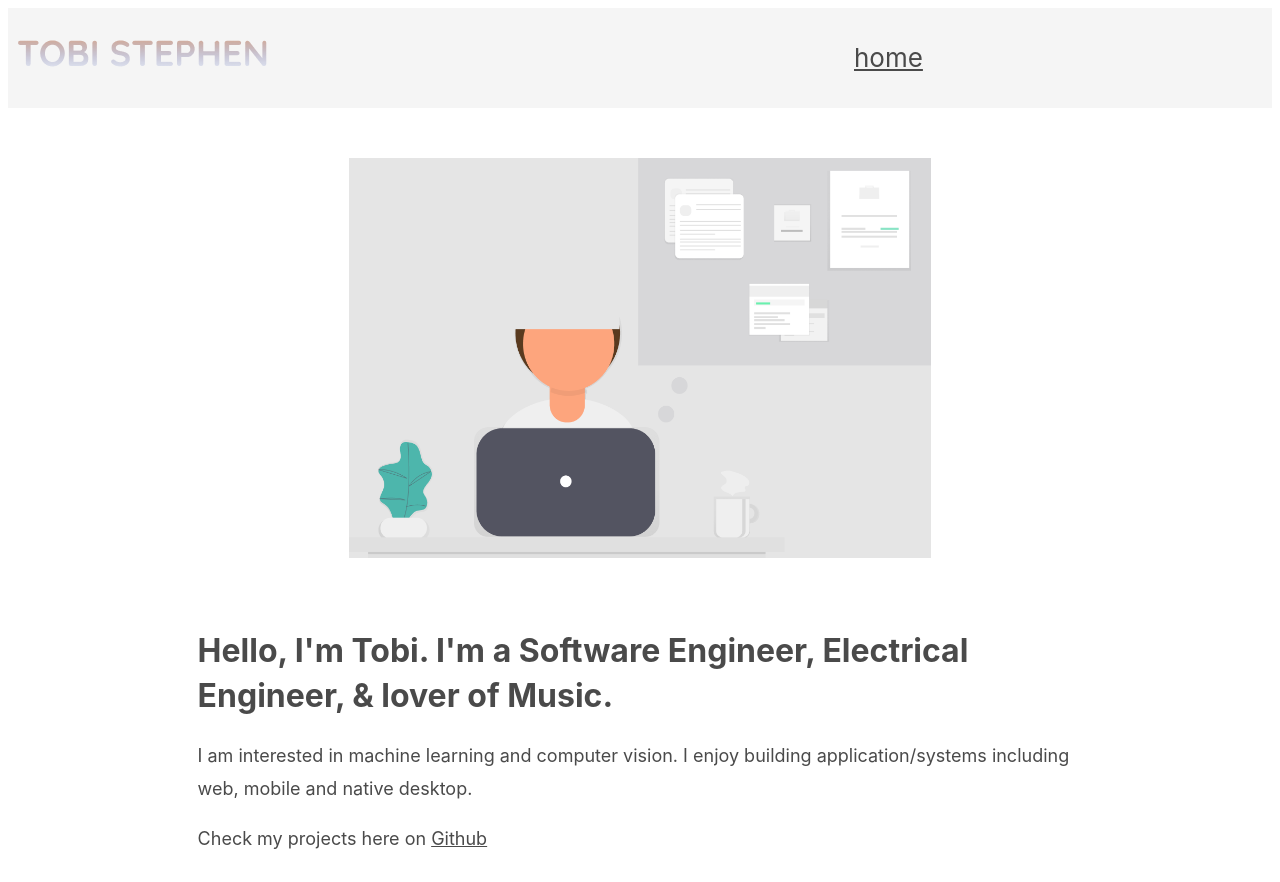
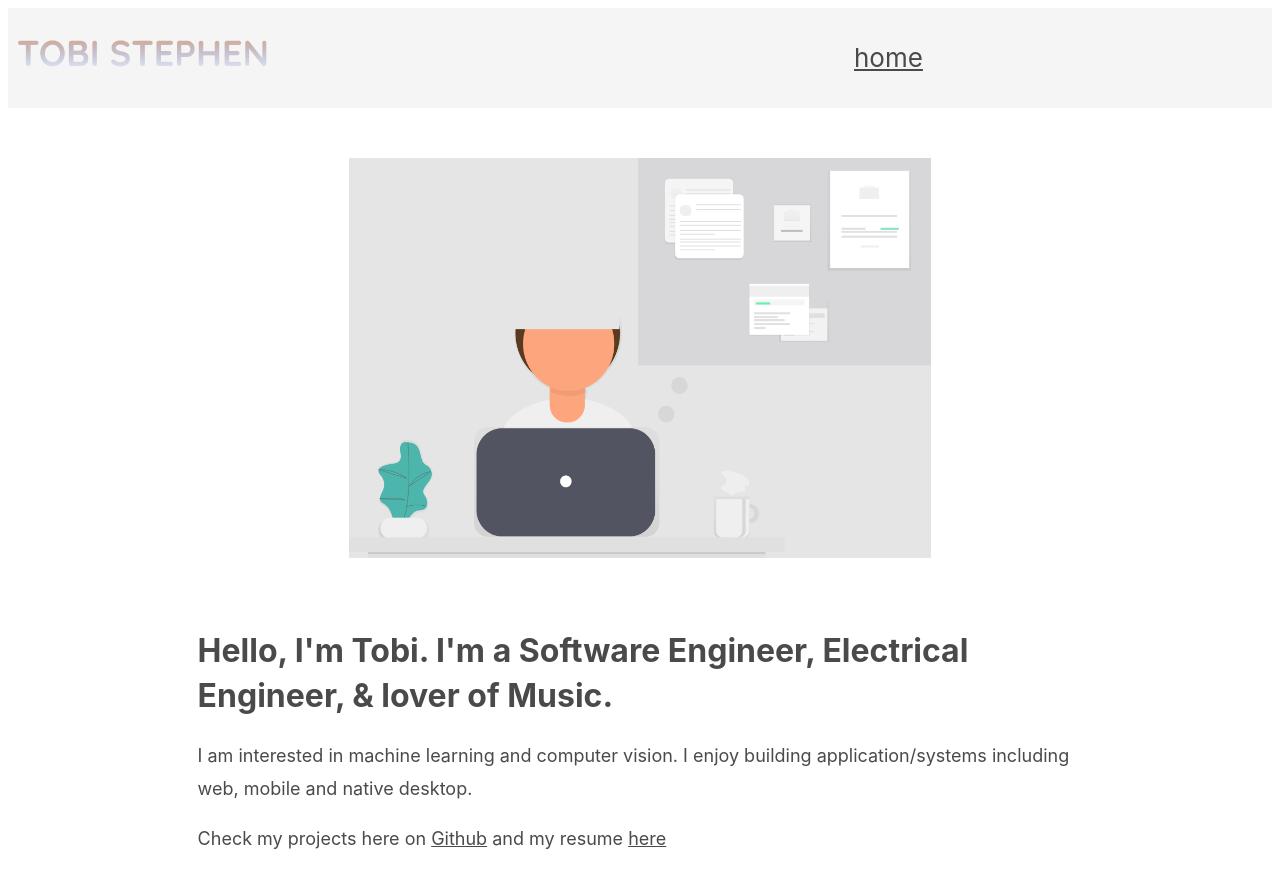
Before and after one commit to tobi-stephen/tobi-stephen.github.io, a React (Create React App) app: page /#/ in a window 1280 px wide. Built offline with nearby package versions, Linux system fonts and the light colour scheme.

Commit message:
Added resume link

```diff
--- a/src/components/home/home.js
+++ b/src/components/home/home.js
@@ -19,7 +19,7 @@ class Home extends Component {
                             I enjoy building application/systems including web, mobile and native desktop.
                         </p>
                         <p className="brief-desc">
-                            Check my projects here on <a href="https://github.com/tobi-stephen/">Github</a>
+                            Check my projects here on <a href="https://github.com/tobi-stephen/">Github</a> and my resume <a href="https://docs.google.com/document/d/137LA_PFQoCzZ9yW_fPeNuo80K7X6apr0rvQMvP2_eNk/edit?usp=sharing">here</a>
                         </p>
                     </div>
                 </div>
```
